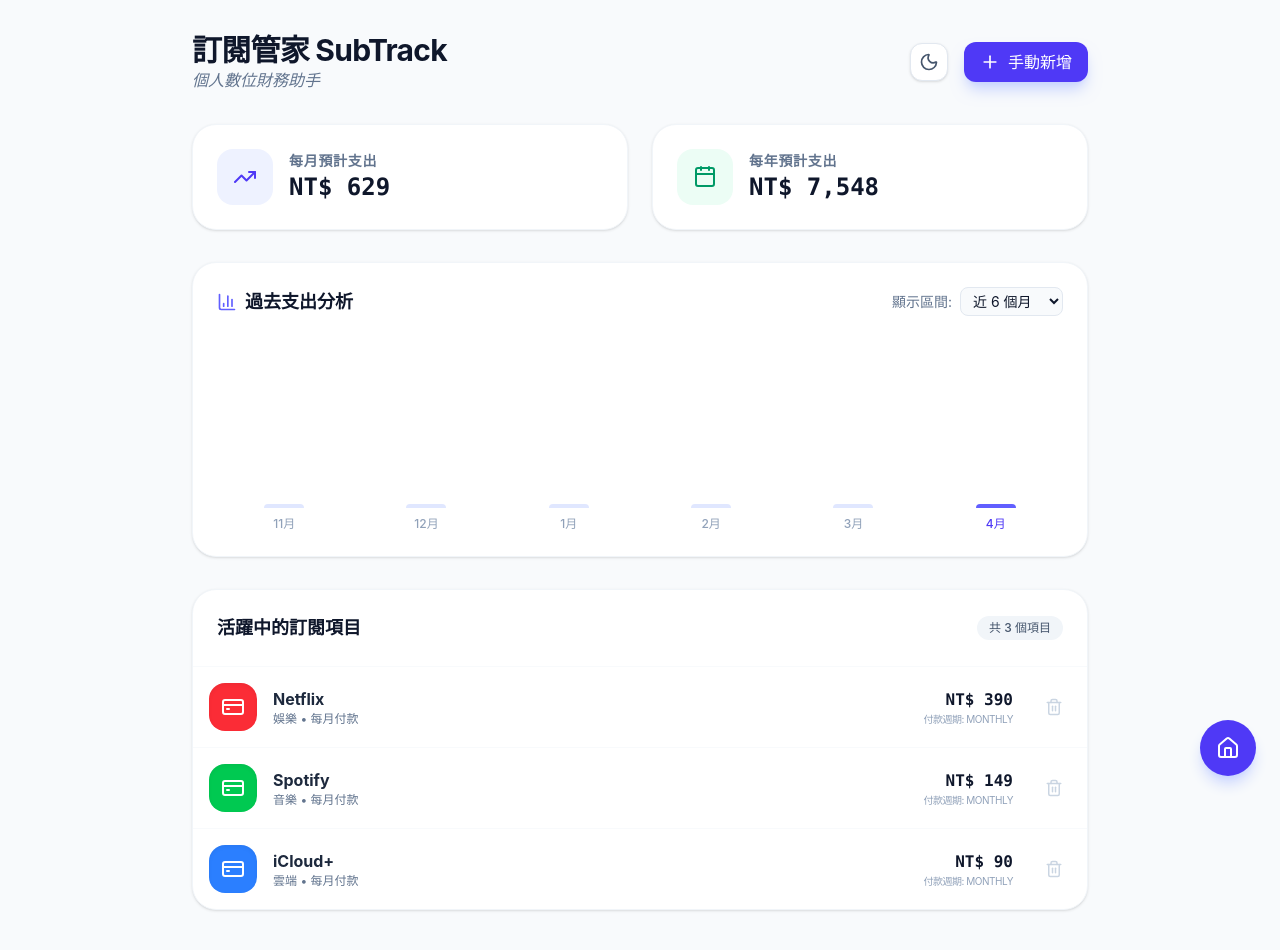
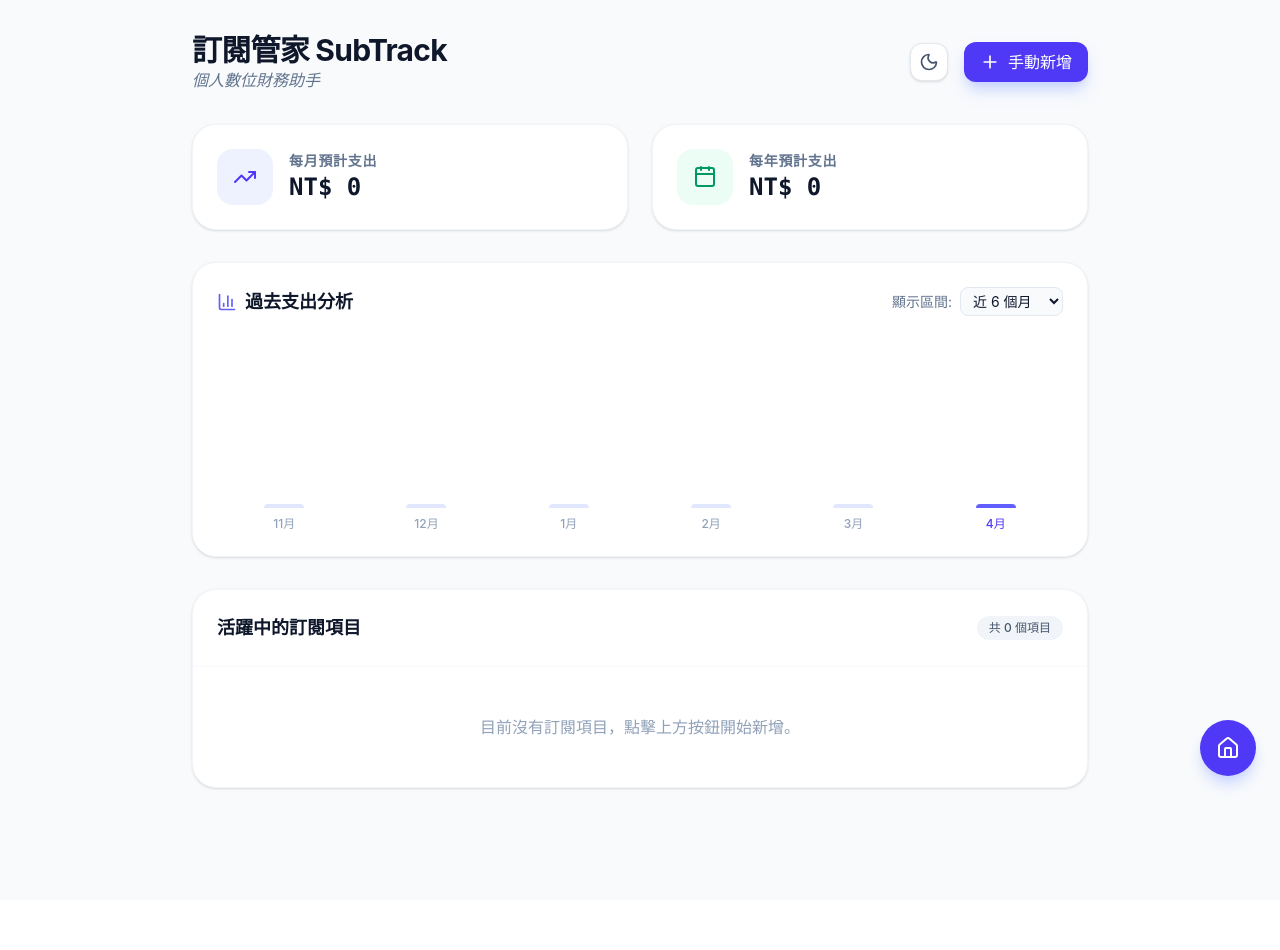
Before and after one commit to andylee0311a-code/subtrack, a React (Vite) app: page / in a window 1280 px wide. Shown: the top 950 px of the page. After the commit the page ends 900 px from the top, so only its background shows below. Built offline with nearby package versions, Linux system fonts and the light colour scheme.

Commit message:
updated App.jsx

```diff
--- a/src/App.jsx
+++ b/src/App.jsx
@@ -8,15 +8,33 @@ import {
   Sun,
   Moon,
   Home,
-  BarChart3
+  BarChart3,
+  Loader2
 } from 'lucide-react';
+import { initializeApp } from 'firebase/app';
+import { getAuth, signInWithCustomToken, signInAnonymously, onAuthStateChanged } from 'firebase/auth';
+import { getFirestore, collection, onSnapshot, doc, setDoc, deleteDoc } from 'firebase/firestore';
+
+// Firebase 初始化設定 (支援雲端儲存)
+const firebaseConfigStr = typeof __firebase_config !== 'undefined' ? __firebase_config : null;
+const firebaseConfig = firebaseConfigStr ? JSON.parse(firebaseConfigStr) : {
+    apiKey: "", // 部署到本地或 Vercel 時，請替換回 import.meta.env.VITE_FIREBASE_API_KEY
+    authDomain: "", // 部署到本地或 Vercel 時，請替換回 import.meta.env.VITE_FIREBASE_AUTH_DOMAIN
+    projectId: "" // 部署到本地或 Vercel 時，請替換回 import.meta.env.VITE_FIREBASE_PROJECT_ID
+};
+
+let app, auth, db;
+if (firebaseConfig && firebaseConfig.apiKey) {
+  app = initializeApp(firebaseConfig);
+  auth = getAuth(app);
+  db = getFirestore(app);
+}
+const appId = typeof __app_id !== 'undefined' ? __app_id : 'subtrack-app';
 
 const App = () => {
-  const [subscriptions, setSubscriptions] = useState([
-    { id: 1, name: 'Netflix', price: 390, cycle: 'Monthly', category: '娛樂', color: 'bg-red-500' },
-    { id: 2, name: 'Spotify', price: 149, cycle: 'Monthly', category: '音樂', color: 'bg-green-500' },
-    { id: 3, name: 'iCloud+', price: 90, cycle: 'Monthly', category: '雲端', color: 'bg-blue-500' }
-  ]);
+  const [subscriptions, setSubscriptions] = useState([]);
+  const [user, setUser] = useState(null);
+  const [isLoading, setIsLoading] = useState(true);
 
   const [isAdding, setIsAdding] = useState(false);
   const [newSub, setNewSub] = useState({ name: '', price: '', cycle: 'Monthly', category: '其他' });
@@ -24,6 +42,49 @@ const App = () => {
   // 顯示相關狀態
   const [isDarkMode, setIsDarkMode] = useState(false);
   const [historyMonths, setHistoryMonths] = useState(6);
+
+  // (1) 初始化 Firebase 身分驗證 (匿名登入)
+  useEffect(() => {
+    if (!auth) {
+      setIsLoading(false);
+      return;
+    }
+    const initAuth = async () => {
+      try {
+        if (typeof __initial_auth_token !== 'undefined' && __initial_auth_token) {
+          await signInWithCustomToken(auth, __initial_auth_token);
+        } else {
+          await signInAnonymously(auth);
+        }
+      } catch (e) {
+        console.error("Auth error", e);
+      }
+    };
+    initAuth();
+    const unsubscribe = onAuthStateChanged(auth, setUser);
+    return () => unsubscribe();
+  }, []);
+
+  // (2) 監聽雲端資料庫的訂閱項目
+  useEffect(() => {
+    if (!user || !db) {
+      setIsLoading(false);
+      return;
+    }
+    const subsRef = collection(db, 'artifacts', appId, 'users', user.uid, 'subscriptions');
+    const unsubscribe = onSnapshot(subsRef, (snapshot) => {
+      const data = snapshot.docs.map(doc => ({ id: doc.id, ...doc.data() }));
+      // 根據建立時間排序確保順序一致
+      data.sort((a, b) => (a.createdAt || 0) - (b.createdAt || 0));
+      setSubscriptions(data);
+      setIsLoading(false);
+    }, (error) => {
+      console.error("Firestore error:", error);
+      setIsLoading(false);
+    });
+
+    return () => unsubscribe();
+  }, [user]);
 
   // 監聽深色模式切換
   useEffect(() => {
@@ -44,19 +105,38 @@ const App = () => {
 
   const yearlyTotal = monthlyTotal * 12;
 
-  const addSubscription = () => {
+  const addSubscription = async () => {
     if (!newSub.name || !newSub.price) return;
     const colors = ['bg-purple-500', 'bg-orange-500', 'bg-pink-500', 'bg-cyan-500'];
-    setSubscriptions([
-      ...subscriptions,
-      { ...newSub, id: Date.now(), color: colors[Math.floor(Math.random() * colors.length)] }
-    ]);
+
+    const newEntry = {
+      ...newSub,
+      color: colors[Math.floor(Math.random() * colors.length)],
+      createdAt: Date.now()
+    };
+
+    if (user && db) {
+      // 儲存至 Firebase 雲端
+      const docId = Date.now().toString();
+      const docRef = doc(db, 'artifacts', appId, 'users', user.uid, 'subscriptions', docId);
+      await setDoc(docRef, newEntry);
+    } else {
+      // 無 Firebase 設定時的本地暫存
+      setSubscriptions([...subscriptions, { ...newEntry, id: Date.now() }]);
+    }
+
     setNewSub({ name: '', price: '', cycle: 'Monthly', category: '其他' });
     setIsAdding(false);
   };
 
-  const removeSub = (id) => {
-    setSubscriptions(subscriptions.filter(s => s.id !== id));
+  const removeSub = async (id) => {
+    if (user && db) {
+      // 刪除雲端資料
+      const docRef = doc(db, 'artifacts', appId, 'users', user.uid, 'subscriptions', id.toString());
+      await deleteDoc(docRef);
+    } else {
+      setSubscriptions(subscriptions.filter(s => s.id !== id));
+    }
   };
 
   // 生成歷史支出模擬數據
@@ -90,6 +170,7 @@ const App = () => {
               <p className="text-slate-500 dark:text-slate-400 italic">個人數位財務助手</p>
             </div>
             <div className="flex gap-2 items-center">
+              {isLoading && <Loader2 className="animate-spin text-indigo-500 mr-2" size={20} />}
               <button
                 onClick={() => setIsDarkMode(!isDarkMode)}
                 className="p-2 mr-2 rounded-xl bg-white dark:bg-slate-800 border border-slate-200 dark:border-slate-700 text-slate-600 dark:text-slate-300 hover:bg-slate-50 dark:hover:bg-slate-700 transition-all shadow-sm"
@@ -266,8 +347,6 @@ const App = () => {
                     >
                       <option value="娛樂">娛樂</option>
                       <option value="工作">工作</option>
-                       <option value="工作">電信</option>
-                       <option value="工作">交通</option>
                       <option value="音樂">音樂</option>
                       <option value="雲端">雲端</option>
                       <option value="AI 工具">AI 工具</option>
```
